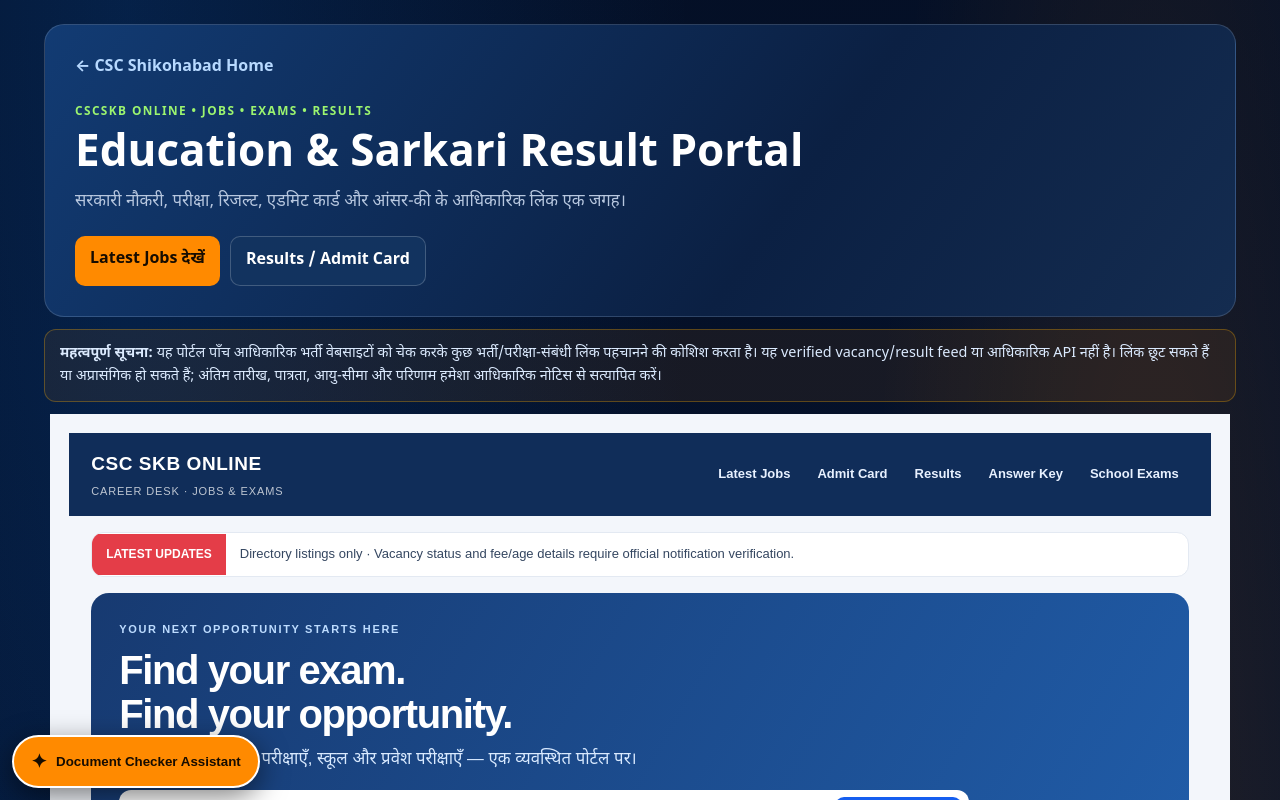
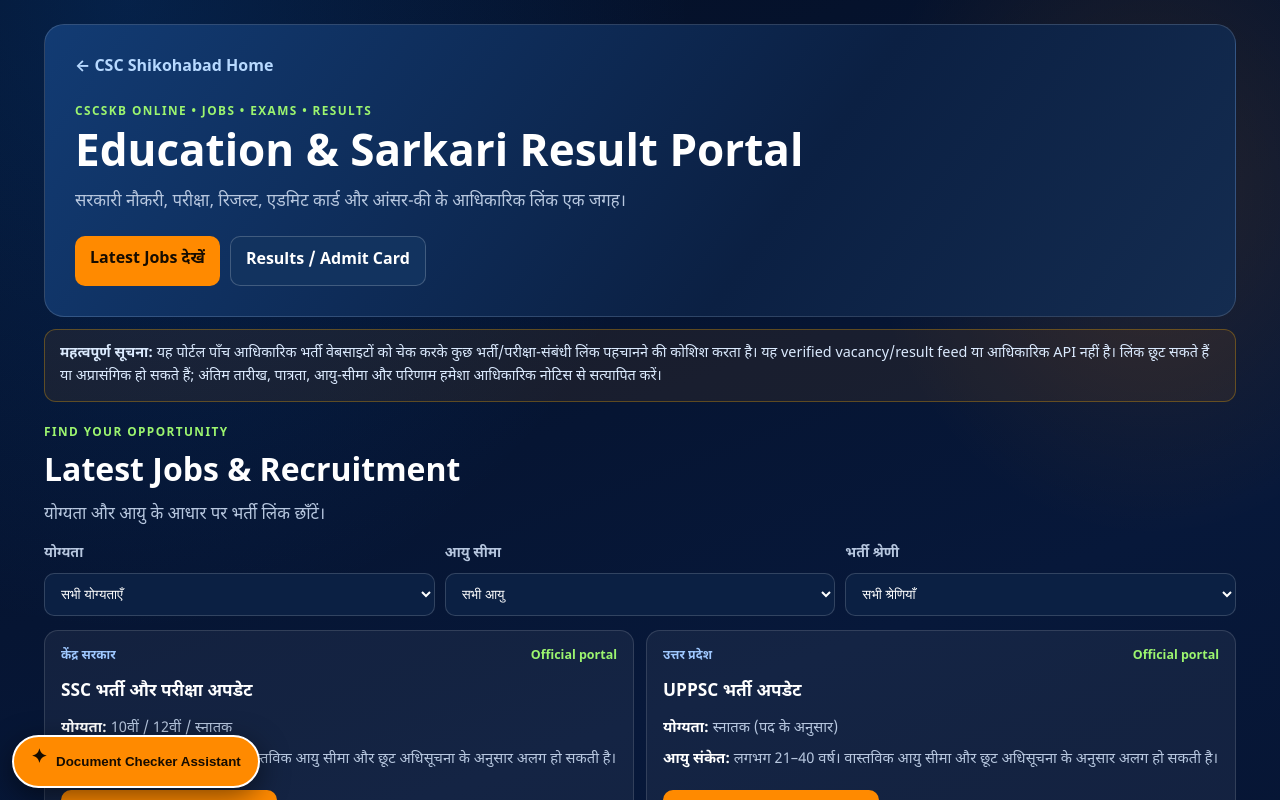
Before and after one commit to manutevari/cscskbonline, a Next.js app in the folder frontend/: page /jobs in a window 1280 px wide. Shown: the top 800 px of the page. Built offline with nearby package versions, Linux system fonts and the light colour scheme.

Commit message:
Remove entire dashboard category panel above latest jobs

```diff
--- a/frontend/src/app/jobs/page.js
+++ b/frontend/src/app/jobs/page.js
@@ -1,7 +1,6 @@
 "use client";
 
 import { useEffect, useMemo, useRef, useState } from "react";
-import JobsExamDashboard from "./JobsExamDashboard";
 
 const jobs = [
   { id: 1, title: "SSC भर्ती और परीक्षा अपडेट", category: "केंद्र सरकार", qualification: "10वीं / 12वीं / स्नातक", minAge: 18, maxAge: 30, url: "https://ssc.gov.in/" },
@@ -239,7 +238,6 @@ export default function JobsPage() {
         <strong>महत्वपूर्ण सूचना:</strong> यह पोर्टल पाँच आधिकारिक भर्ती वेबसाइटों को चेक करके कुछ भर्ती/परीक्षा-संबंधी लिंक पहचानने की कोशिश करता है। यह verified vacancy/result feed या आधिकारिक API नहीं है। लिंक छूट सकते हैं या अप्रासंगिक हो सकते हैं; अंतिम तारीख, पात्रता, आयु-सीमा और परिणाम हमेशा आधिकारिक नोटिस से सत्यापित करें।
       </section>
 
-      <JobsExamDashboard />
 
       <section id="latest-jobs" className="section-block">
         <div className="section-heading"><div><span className="eyebrow">FIND YOUR OPPORTUNITY</span><h2>Latest Jobs &amp; Recruitment</h2><p>योग्यता और आयु के आधार पर भर्ती लिंक छाँटें।</p></div></div>
```
